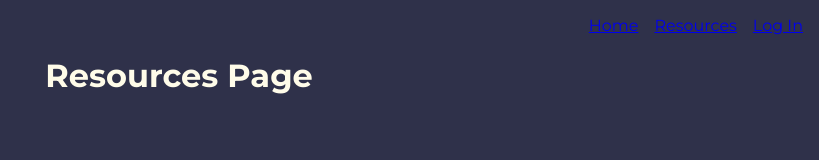
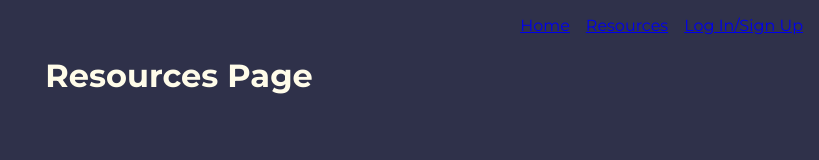
Before and after one commit to zothsu/sharpeningTracker, a React (Create React App) app: page /resources in a window 1280 px wide. Shown: the top 160 px of the page, without its empty margins (461-1280 px from the left). Built offline with nearby package versions, Linux system fonts and the light colour scheme.

Commit message:
Fix login navigation

```diff
--- a/src/components/NavBar/NavBar.jsx
+++ b/src/components/NavBar/NavBar.jsx
@@ -21,7 +21,7 @@ export default function NavBar({ user, setUser }) {
       <nav>
         <Link to="/">Home</Link>
         <Link to="resources">Resources</Link>
-        <Link to="/login">Log In</Link>
+        <Link to="/login">Log In/Sign Up</Link>
       </nav>
         )
       }
```
